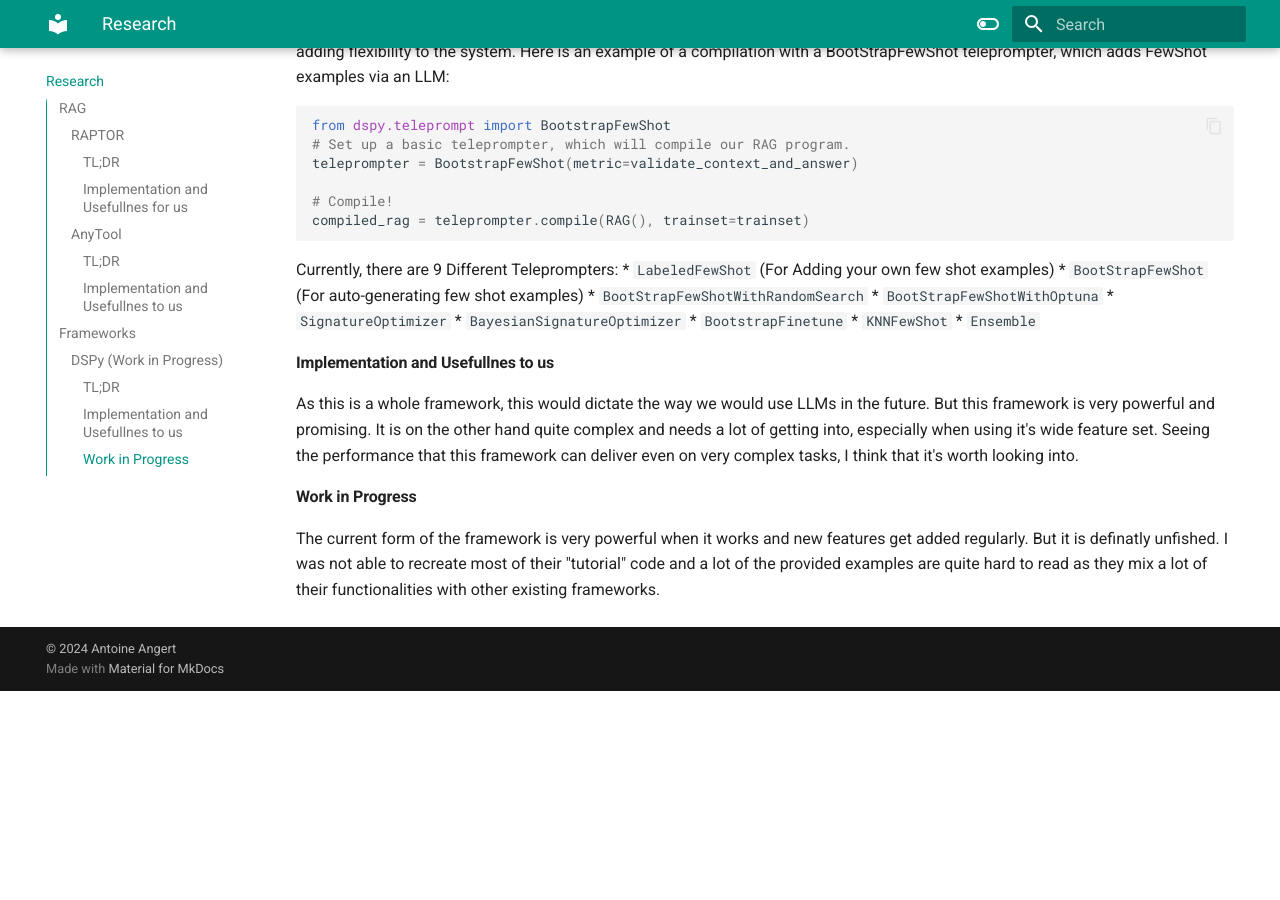
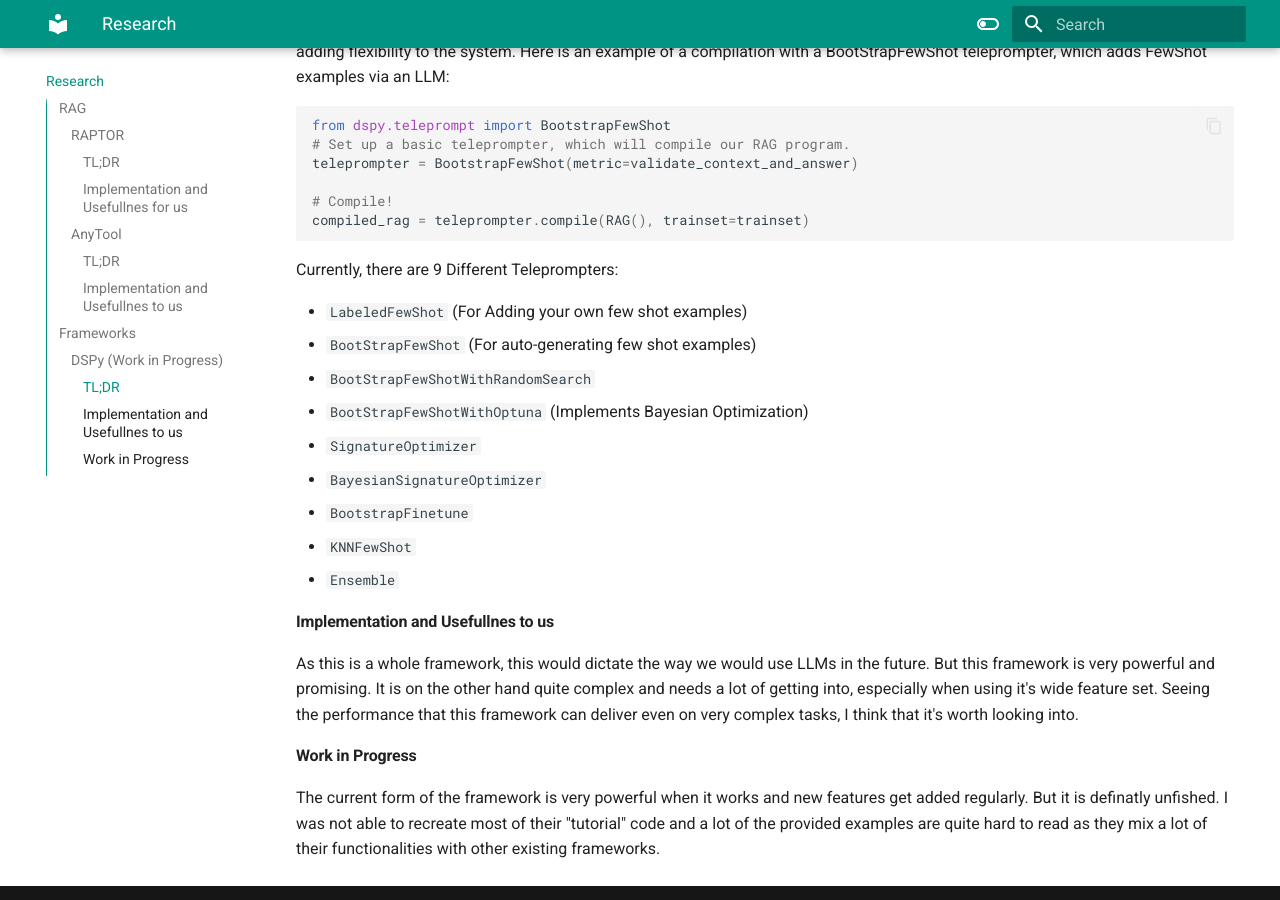
Before and after one commit to LlameUser/llm-docs, an MkDocs documentation site: the page built from docs/Research.md, in a window 1280 px wide and 900 px high, scrolled down 2478 px. Built offline with MkDocs 1.6.1 and Material for MkDocs 9.7.7, drawn with Linux system fonts in a browser that asks for light colours; before the commit the page ends 3169 px from its top, so only the background shows below that.

Commit message:
Add new teleprompter options and enable tasklist extension

````diff
--- a/docs/Research.md
+++ b/docs/Research.md
@@ -78,10 +78,11 @@ teleprompter = BootstrapFewShot(metric=validate_context_and_answer)
 compiled_rag = teleprompter.compile(RAG(), trainset=trainset)
 ```
 Currently, there are 9 Different Teleprompters:
+
 * `LabeledFewShot` (For Adding your own few shot examples)
 * `BootStrapFewShot` (For auto-generating few shot examples)
 * `BootStrapFewShotWithRandomSearch`
-* `BootStrapFewShotWithOptuna`
+* `BootStrapFewShotWithOptuna` (Implements Bayesian Optimization)
 * `SignatureOptimizer`
 * `BayesianSignatureOptimizer`
 * `BootstrapFinetune`
--- a/mkdocs.yml
+++ b/mkdocs.yml
@@ -41,6 +41,9 @@ markdown_extensions:
   - pymdownx.superfences
   - pymdownx.mark
   - attr_list
+  - def_list
+  - pymdownx.tasklist:
+      custom_checkbox: true
 
 copyright: |
   &copy; 2024 Antoine Angert
````
